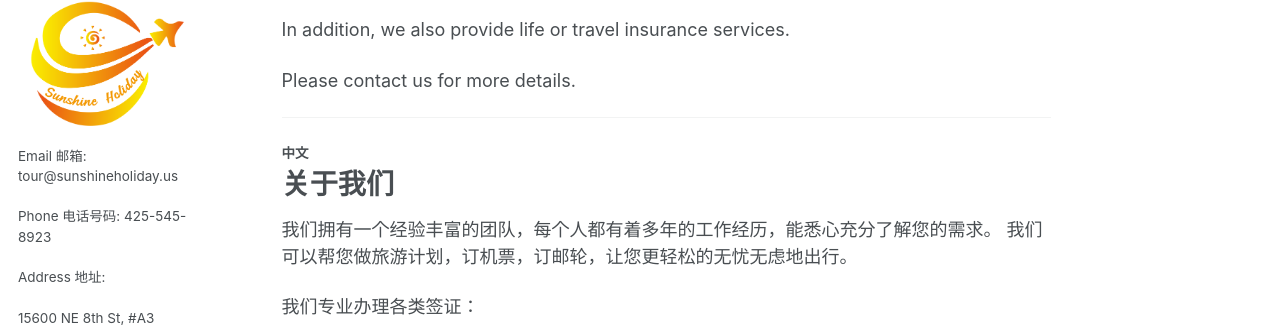
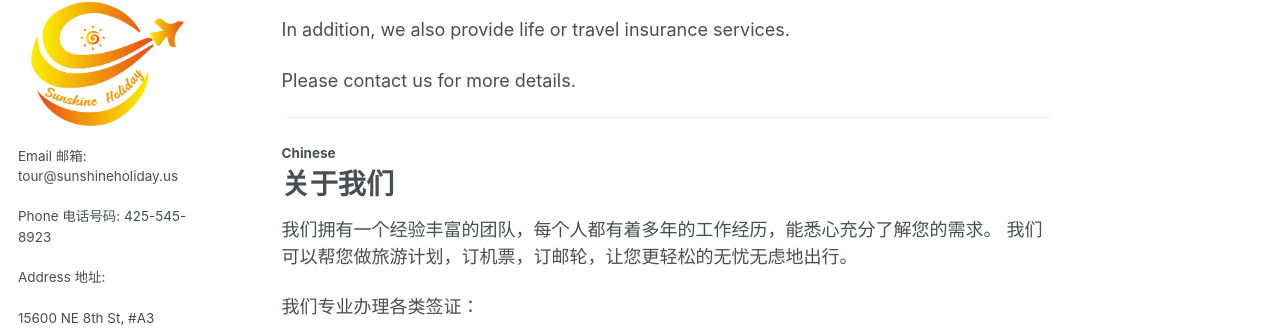
Before and after one commit to sunshineholidayus/web3, a Jekyll site: the page built from _pages/about.md, in a window 1280 px wide and 900 px high, scrolled down 823 px. Shown: the part 115-446 px from the top of the window. Built offline with Jekyll 4.4.1, drawn with Linux system fonts in a browser that asks for light colours.

Commit message:
Update about.md

```diff
--- a/_pages/about.md
+++ b/_pages/about.md
@@ -7,7 +7,7 @@
   - /about.html
 ---
 
-[English](#english) - [中文](#中文)
+[English](#english) - [中文](#chinese)
 
 ##### English
 
@@ -40,7 +40,7 @@
 
 ---
 
-##### 中文
+##### Chinese
 
 # 关于我们
 
```
